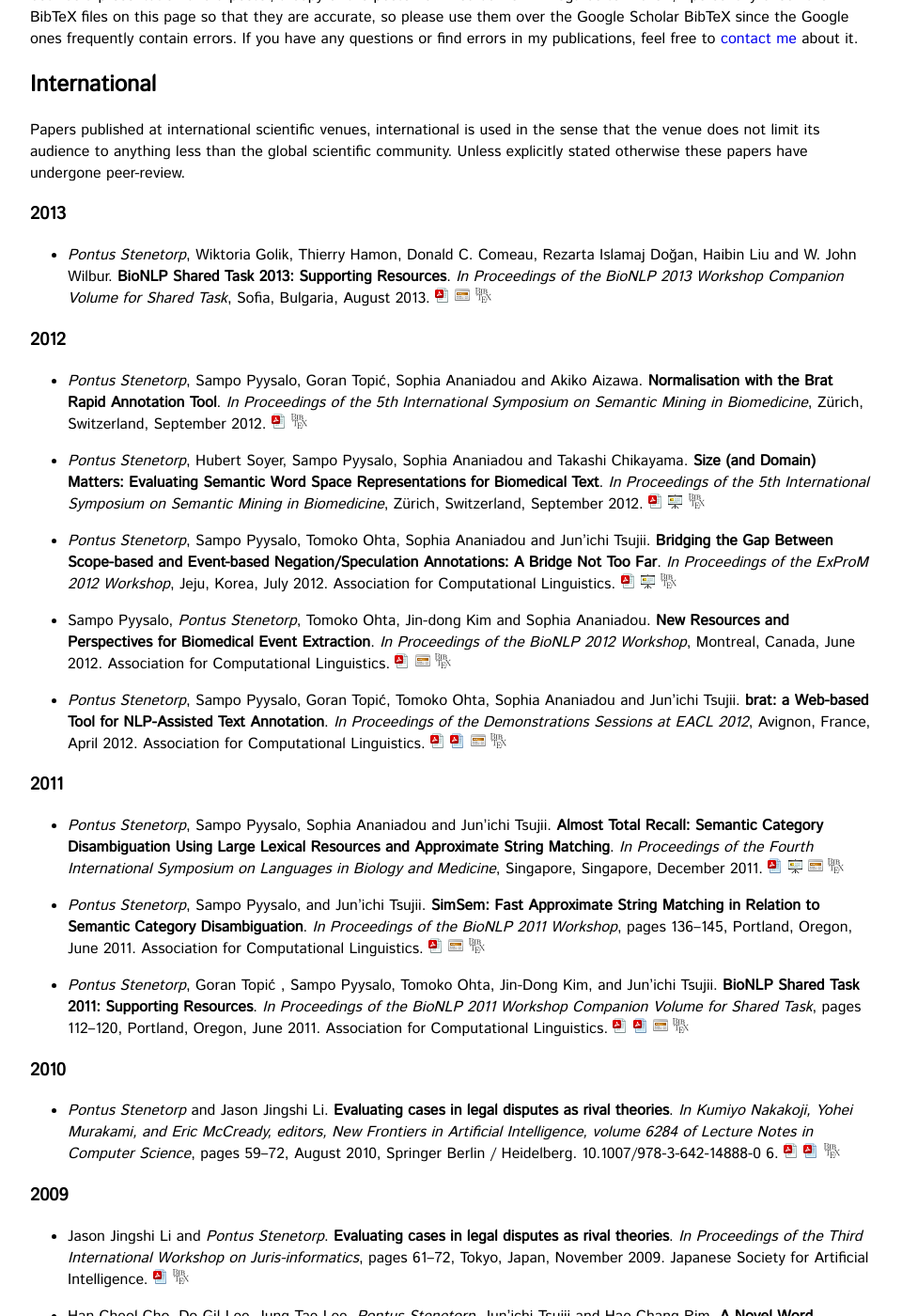
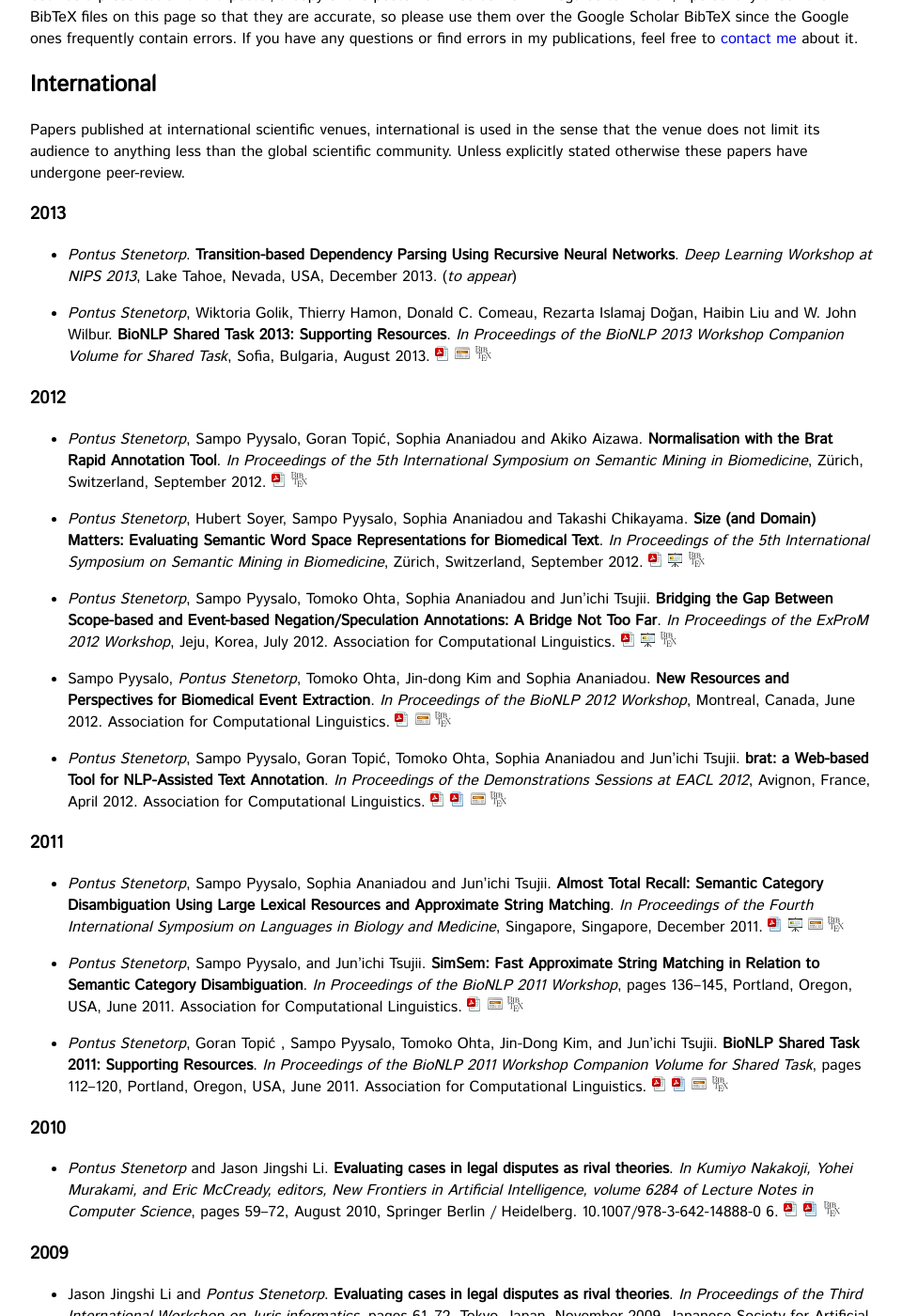
Before and after one commit to gbouchar/ninjin.github.io, a Jekyll site: the page built from publications.md, in a window 1280 px wide and 1400 px high, scrolled down 225 px. Shown: the whole window at 94% size, without its empty margins (133-1093 px from the left). Built offline with Jekyll 4.4.1, drawn with Linux system fonts in a browser that asks for light colours; some web fonts are replaced; Markdown is read by kramdown in place of the engine named in the settings.

Commit message:
RNN for dependency parsing publication added

```diff
--- a/publications.md
+++ b/publications.md
@@ -32,6 +32,12 @@ global scientific community.
 Unless explicitly stated otherwise these papers have undergone peer-review.
 
 ### 2013 ###
+
+* *Pontus Stenetorp*.
+    **Transition-based Dependency Parsing Using Recursive Neural Networks**.
+    *Deep Learning Workshop at NIPS 2013*, Lake Tahoe, Nevada, USA,
+    December 2013.
+    (*to appear*)
 
 * *Pontus Stenetorp*, Wiktoria Golik, Thierry Hamon, Donald C. Comeau,
     Rezarta Islamaj Doğan, Haibin Liu and W. John Wilbur.
@@ -107,8 +113,9 @@ Unless explicitly stated otherwise these papers have undergone peer-review.
 
 * *Pontus Stenetorp*, Sampo Pyysalo, and Jun'ichi Tsujii. **SimSem: Fast
     Approximate String Matching in Relation to Semantic Category
-    Disambiguation**.  *In Proceedings of the BioNLP 2011 Workshop*, pages 136–145,
-    Portland, Oregon, June 2011. Association for Computational Linguistics.
+    Disambiguation**.  *In Proceedings of the BioNLP 2011 Workshop*,
+    pages 136–145, Portland, Oregon, USA, June 2011.
+    Association for Computational Linguistics.
     [![External PDF][external_pdf_icon]][stenetorp2011simsem]
     [![Poster][poster_icon]][stenetorp2011simsem_poster]
     [![BibTeX][bibtex_icon]][stenetorp2011simsem_bib]
@@ -116,7 +123,7 @@ Unless explicitly stated otherwise these papers have undergone peer-review.
 * *Pontus Stenetorp*, Goran Topić , Sampo Pyysalo, Tomoko Ohta, Jin-Dong Kim,
     and Jun'ichi Tsujii. **BioNLP Shared Task 2011: Supporting Resources**.
     *In Proceedings of the BioNLP 2011 Workshop Companion Volume for Shared
-    Task*, pages 112–120, Portland, Oregon, June 2011. Association for
+    Task*, pages 112–120, Portland, Oregon, USA, June 2011. Association for
     Computational Linguistics.
     [![External PDF][external_pdf_icon]][stenetorp2011supporting]
     [![Local PDF][local_pdf_icon]][stenetorp2011supporting_local]
```
